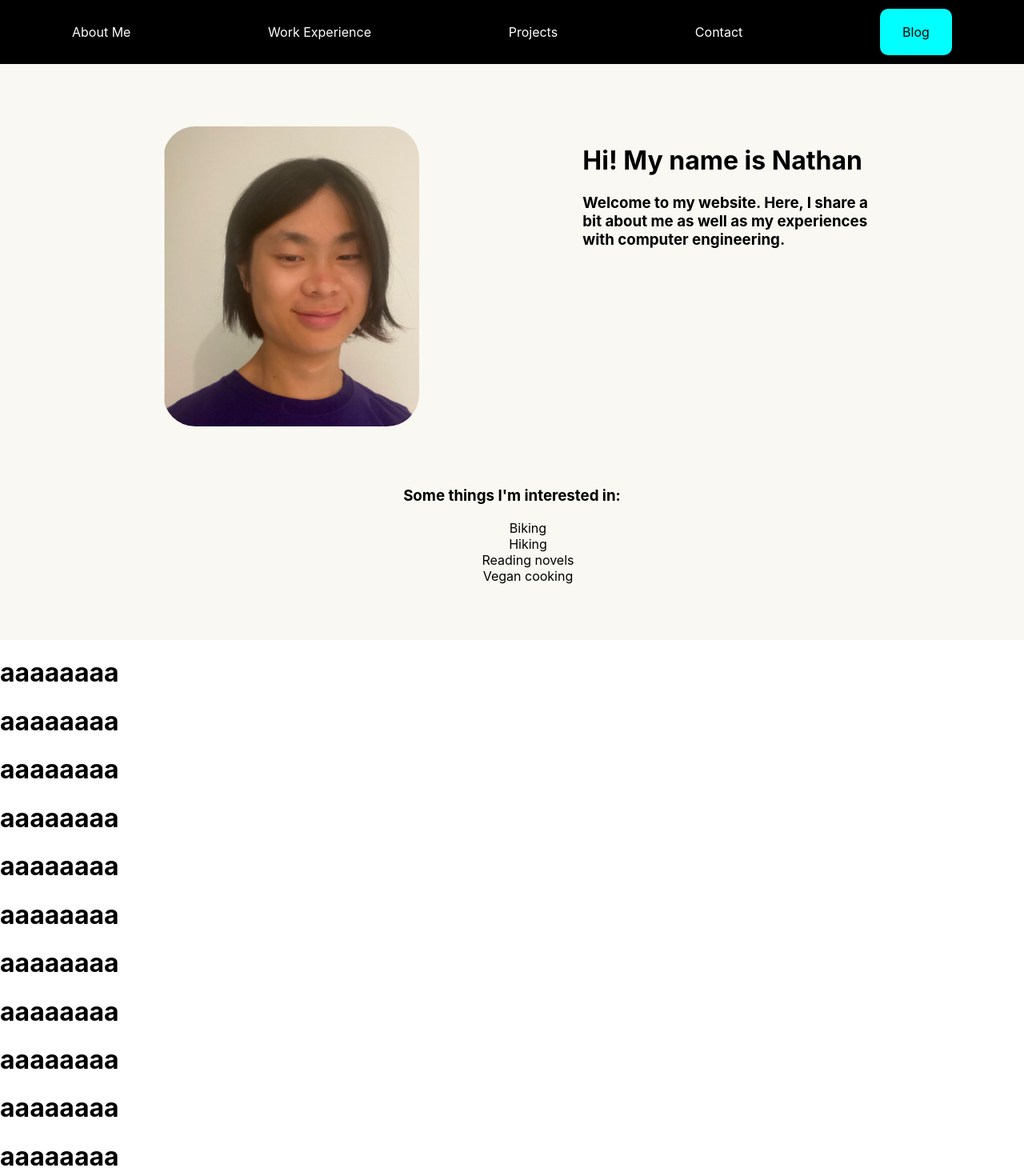
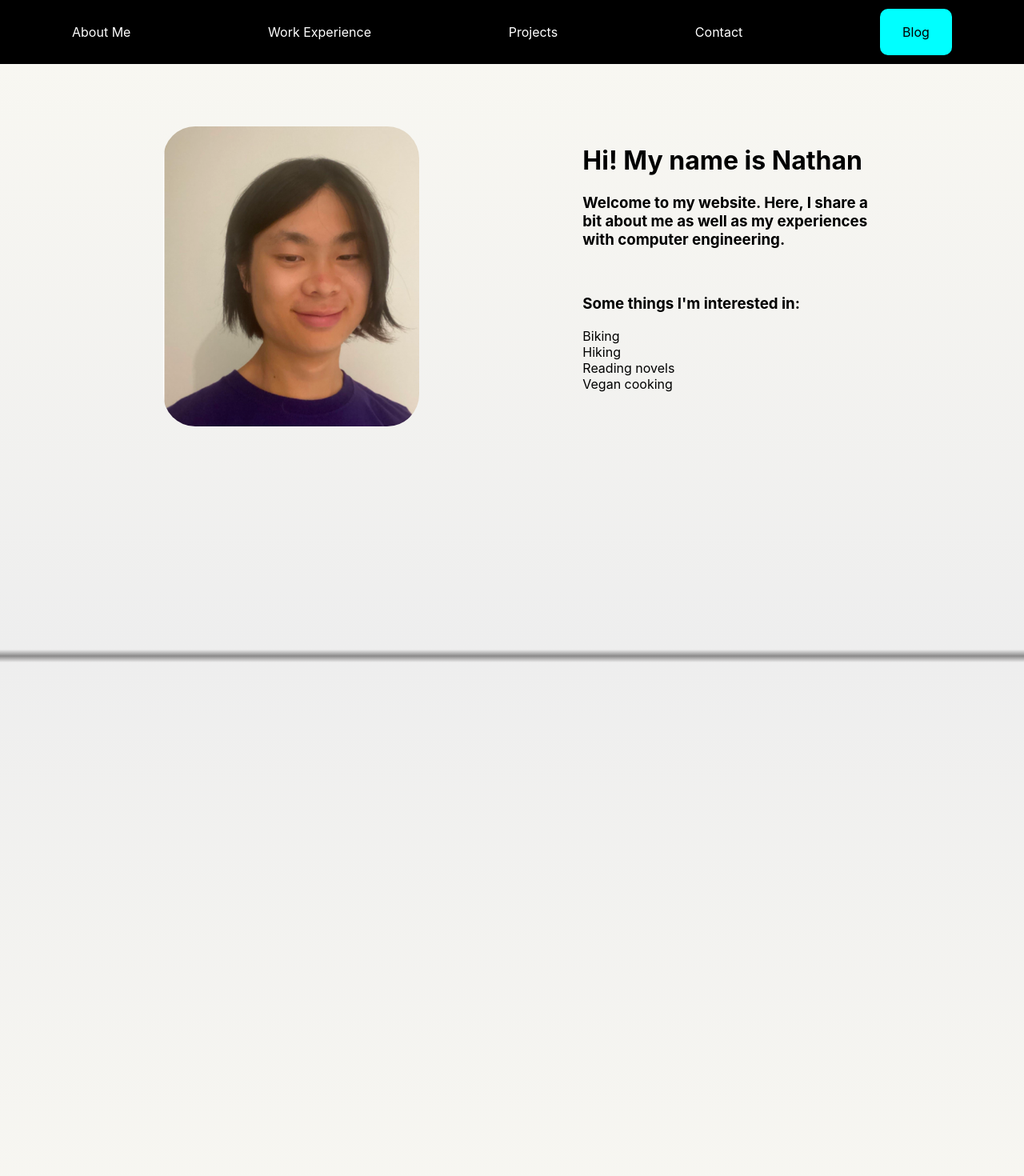
Before and after one commit to nathan-n-poon/website_proto, a React (Create React App) app: page / in a window 1280 px wide. Shown: the top 1470 px of the page at 80% size. Built offline with nearby package versions, Linux system fonts and the light colour scheme.

Commit message:
some remodeling

```diff
--- a/src/components/AboutMe/index.js
+++ b/src/components/AboutMe/index.js
@@ -3,7 +3,8 @@ import './styles.css';
 
 const AboutMe = () => {
     return (
-        <div id={'AboutMeContainer'} >
+        <>
+            <div id={'intro'}>
                 <div id={'headshot'}>
                     <img src={require('../../images/img.png')} alt={'A picture of me'}/>
                 </div>
@@ -12,9 +13,7 @@ const AboutMe = () => {
                     <h1>Hi! My name is Nathan</h1>
                     <h3>Welcome to my website. Here, I share a bit about me as well as my experiences with computer
                         engineering.</h3>
-            </div>
-
-            <div id={'details'}>
+                    <br/>
                     <h3>Some things I'm interested in:</h3>
                     <ul>
                         <li>Biking</li>
@@ -24,7 +23,12 @@ const AboutMe = () => {
 
                     </ul>
                 </div>
+
             </div>
+            <div id={'work_experience'}>
+
+            </div>
+        </>
     );
 }
 
--- a/src/components/AboutMe/styles.css
+++ b/src/components/AboutMe/styles.css
@@ -2,19 +2,24 @@
     --img_height: 375px;
 }
 
-#AboutMeContainer {
-    height: 100vh;
+#intro {
+    height: calc(100vh + 20px);
     width: 100vw;
-    background: #F9F8F2;
+    /*background: #F9F8F2;*/
+
+    background: rgb(138,137,137);
+    background: linear-gradient(0deg, rgba(138,137,137,1) 0%, rgba(238,238,238,1) 1%, rgba(249,248,242,1) 100%);
 
     display: grid;
     grid-template-columns: repeat(2, calc(var(--img_height)));
-    grid-template-rows: 160px var(--img_height) auto;
+    grid-template-rows: 160px var(--img_height) ;
     row-gap: 0;
     column-gap: 0;
 
     justify-content: space-evenly;
     align-items: center;
+
+    border-bottom: gradient grey;
 }
 
 #headshot {
@@ -22,7 +27,7 @@
     grid-row-start: 2;
 }
 
-#AboutMeContainer img {
+#intro img {
     height: var(--img_height);
     border-radius: 40px;
 }
@@ -34,21 +39,17 @@
 
     grid-row-start: 2;
     grid-column-start: 2;
-
 }
 
-#details {
-    grid-row-start: 3;
-    grid-column-start: 1;
-    grid-column-end: 3;
-
-    /*justify-content: center;*/
-/*align-content: center;*/
-    text-align: center;
+#description ul {
+    padding: 0;
 }
 
-#details li {
-    /*align-content: start;*/
+#description li {
     list-style-type: none;
-
 }
+#work_experience {
+    height: 100vh;
+    background: rgb(138,137,137);
+    background: linear-gradient(180deg, rgba(138,137,137,1) 0%, rgba(238,238,238,1) 1%, rgba(249,248,242,1) 100%);
+}
```
Lines whose indentation alone changed are shown as unchanged.
